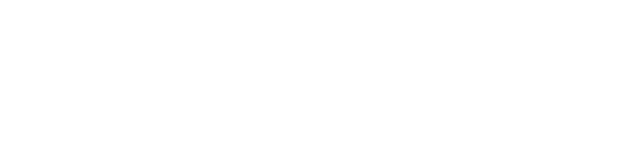
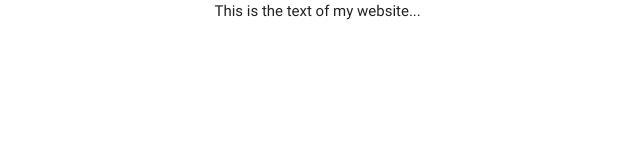
Before and after one commit to gtelljohann/gtelljohann.github.io, a website: page index.html in a window 1280 px wide. Shown: the whole page, without its empty margins (0-640 px from the left). Drawn offline with nearby package versions, Linux system fonts and the light colour scheme; files that its build step writes are made by us from their sources; files whose address does not match are found by name.

Commit message:
adding placeholder text

```diff
--- a/index.html
+++ b/index.html
@@ -10,7 +10,7 @@
     <body>
       <div class="container">
 
-
+This is the text of my website...
 
 
 
```
